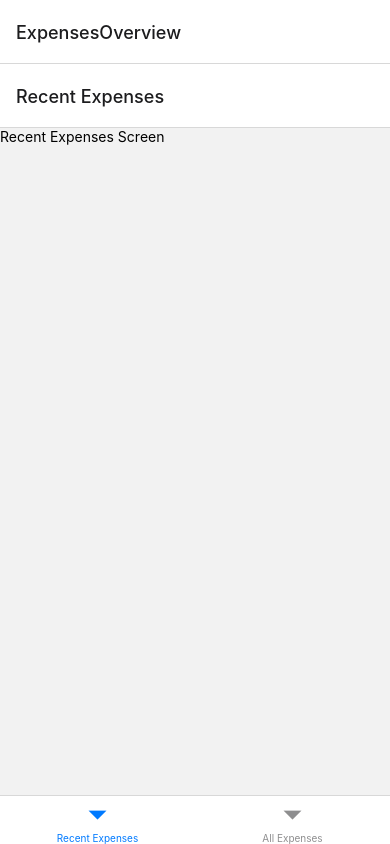
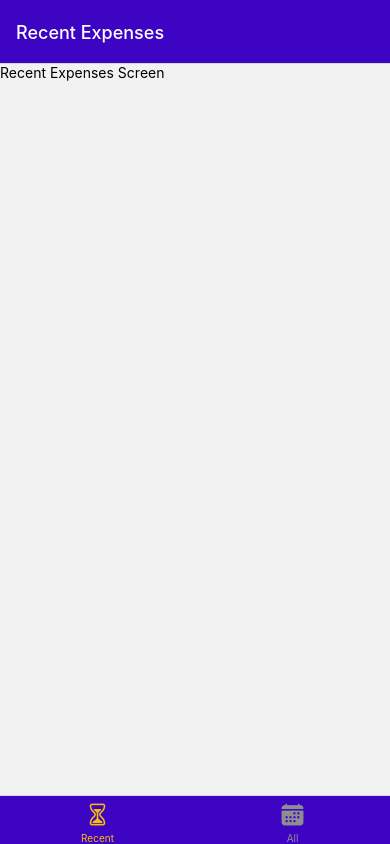
Before and after one commit to christosno/expense-tracker, a React Native app: screen / in a window 390 px wide. Built offline with nearby package versions, Linux system fonts and the light colour scheme.

Commit message:
Global Colors / Navigation Configuration

```diff
--- a/App.js
+++ b/App.js
@@ -4,19 +4,39 @@
 import { NavigationContainer } from '@react-navigation/native';
 import { createStackNavigator } from '@react-navigation/stack';
 import { createBottomTabNavigator } from '@react-navigation/bottom-tabs';
+import { Ionicons } from '@expo/vector-icons';
 
 import ManageExpense from './screens/ManageExpense';
 import RecentExpenses from './screens/RecentExpenses';
 import AllExpenses from './screens/AllExpenses';
+
+import { GlobalStyles } from './constants/style';
 
 const Stack = createStackNavigator();
 const Tab = createBottomTabNavigator();
 
 const ExpensesOverview = () => {
   return (
-    <Tab.Navigator>
-      <Tab.Screen name="Recent Expenses" component={RecentExpenses} />
-      <Tab.Screen name="All Expenses" component={AllExpenses} />
+    <Tab.Navigator screenOptions={{
+      headerStyle: {
+        backgroundColor: GlobalStyles.colors.primary500,
+      },
+      headerTintColor: 'white',
+      tabBarStyle: {
+        backgroundColor: GlobalStyles.colors.primary500,
+      },
+      tabBarActiveTintColor: GlobalStyles.colors.accent500,
+    }}>
+      <Tab.Screen name="RecentExpenses" component={RecentExpenses} options={{
+        title: 'Recent Expenses',
+        tabBarLabel: "Recent",
+        tabBarIcon: ({ color, size }) => <Ionicons name="hourglass-outline" size={size} color={color} />
+      }} />
+      <Tab.Screen name="AllExpenses" component={AllExpenses} options={{
+        title: 'All Expenses',
+        tabBarLabel: "All",
+        tabBarIcon: ({ color, size }) => <Ionicons name="calendar" size={size} color={color} />
+      }} />
     </Tab.Navigator>
   )
 }
@@ -24,10 +44,12 @@
 export default function App() {
   return (
     <>
-      <StatusBar style="auto" />
+      <StatusBar style="light" />
       <NavigationContainer>
         <Stack.Navigator>
-          <Stack.Screen name="ExpensesOverview" component={ExpensesOverview} />
+          <Stack.Screen name="ExpensesOverview" component={ExpensesOverview} options={{
+            headerShown: false
+          }} />
           <Stack.Screen name="ManageExpense" component={ManageExpense} />
         </Stack.Navigator>
       </NavigationContainer>
--- /dev/null
+++ b/constants/style.js
@@ -0,0 +1,16 @@
+export const GlobalStyles = {
+    colors: {
+        primary50: '#e4d9fd',
+        primary100: '#c6affc',
+        primary200: '#a281f0',
+        primary400: '#5721d4',
+        primary500: '#3e04c3',
+        primary700: '#2d0689',
+        primary800: '#200364',
+        accent500: '#f7bc0c',
+        error50: '#fcc4e4',
+        error500: '#9b095c',
+        gray500: '#39324a',
+        gray700: '#221c30',
+    },
+};
```
